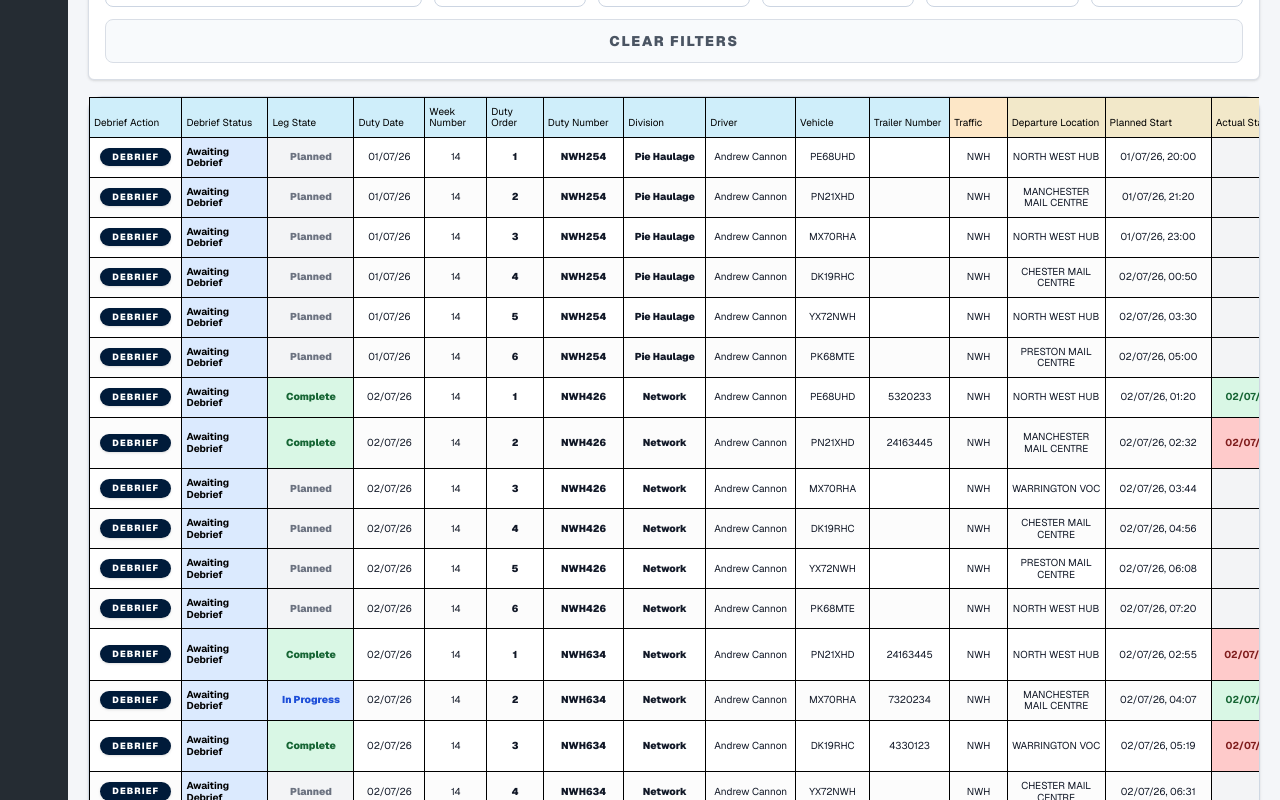
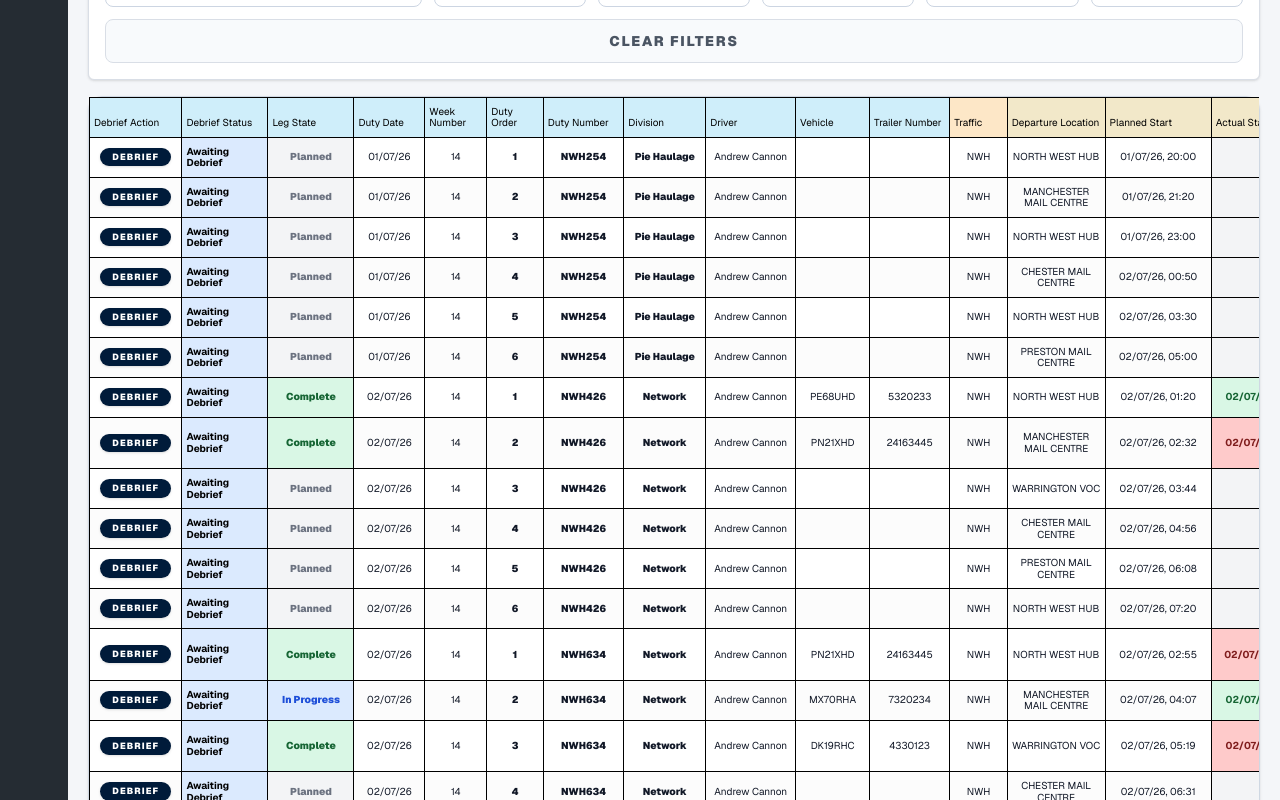
Before and after one commit to acannon76/rugby-league-supporter-web, a Next.js app: page /internal/app-ideas/link-message-mock/debrief in a window 1280 px wide. Shown: the part 900-1700 px from the top of the page. Built offline with nearby package versions, Linux system fonts and the light colour scheme.

Commit message:
dummy in debrief

```diff
--- a/src/app/internal/app-ideas/link-message-mock/debrief/page.tsx
+++ b/src/app/internal/app-ideas/link-message-mock/debrief/page.tsx
@@ -1558,7 +1558,9 @@ function buildDummyDebriefRows(savedRowMap: Map<string, DebriefRow>) {
         jobTier: "Current Week",
         planType: "Planned",
         traffic: "NWH",
-        vehicle: ["PE68UHD", "PN21XHD", "MX70RHA", "DK19RHC", "YX72NWH", "PK68MTE"][(dutyIndex + legIndex) % 6],
+        vehicle: isCompleted || isInProgress
+          ? ["PE68UHD", "PN21XHD", "MX70RHA", "DK19RHC", "YX72NWH", "PK68MTE"][(dutyIndex + legIndex) % 6]
+          : "",
         trailerNumber: isCompleted || isInProgress ? ["5320233", "24163445", "7320234", "4330123", "5320456", "24164567"][(dutyIndex + legIndex) % 6] : "",
         trailerType: ["49 Artic", "49 Artic T/L", "75 Artic DD", "95 Artic DD", "110 Artic DD", "95 Artic DD"][legIndex % 6],
         startLocation,
@@ -1612,7 +1614,6 @@ function buildDebriefRowFromManifestRow(
   const defaultDebriefStatus: DebriefStatus = completed ? "Awaiting Debrief" : "Awaiting Debrief";
   const depAssets = [34, 43, 52, 61, 70, 79][index % 6];
   const arrAssets = [34, 41, 48, 55, 62, 69][index % 6];
-  const vehicle = ["PE68UHD", "PN21XHD", "MX70RHA", "DK19RHC", "YX72NWH", "PK68MTE"][index % 6];
   const hasSavedOverlay = completed && savedRow;
 
   return {
@@ -1627,7 +1628,7 @@ function buildDebriefRowFromManifestRow(
     jobTier: "Current Week",
     planType: division === "Contractor" ? "Road Haulage" : "Planned",
     traffic: manifestRow.operator,
-    vehicle,
+    vehicle: manifestRow.departureActualTs ? "PE68UHD" : "",
     trailerNumber: manifestRow.trailerNumber || "",
     trailerType: manifestRow.trailerType,
     startLocation: manifestRow.departureLocation,
```
